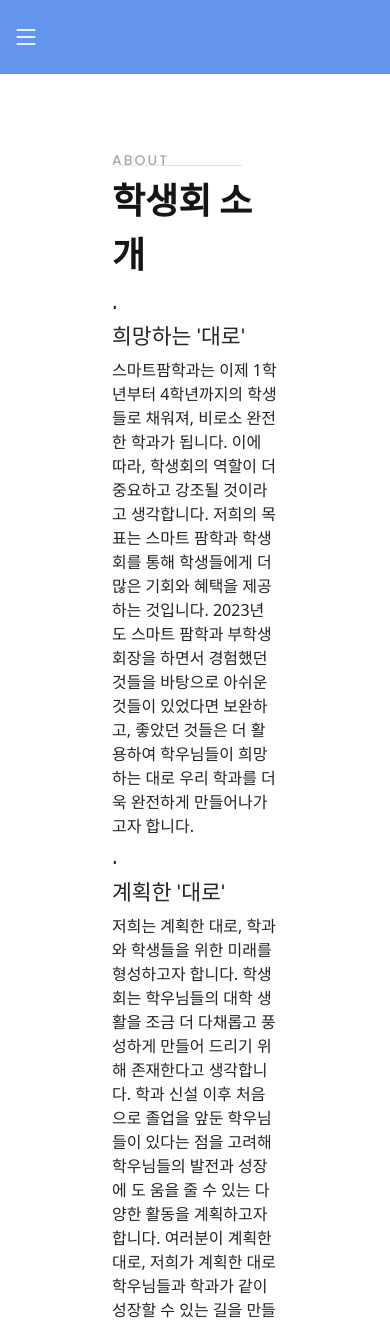
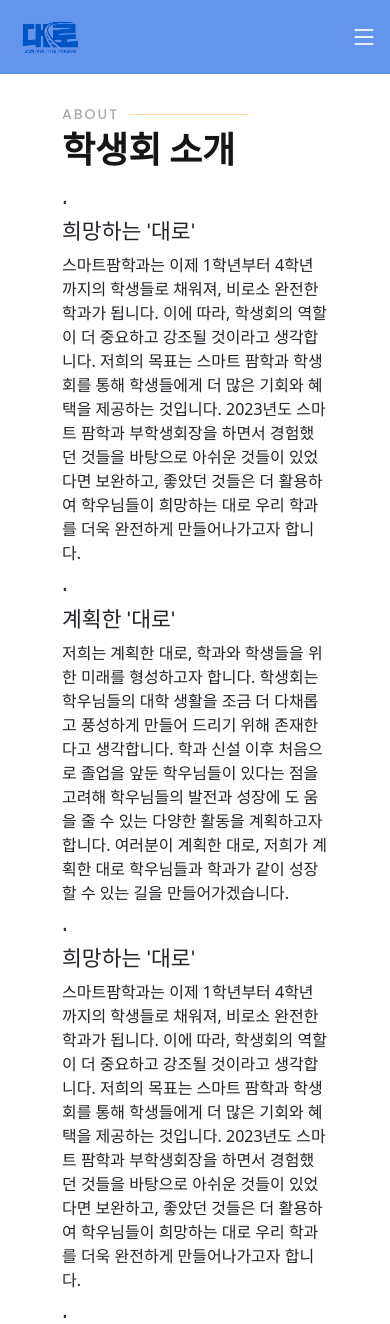
Before and after one commit to danuni29/SF-Council-Website, a Django app: page /about/ in a window 390 px wide. Shown: the top 1324 px of the page. Run offline with Django 4.2, Linux system fonts and the light colour scheme; some libraries are stand-ins or nearby versions.

Commit message:
모바일버전 수정

```diff
--- a/about/templates/about/about.html
+++ b/about/templates/about/about.html
@@ -5,7 +5,8 @@
 
 <section id="team" class="team">
       <div class="container" data-aos="fade-up">
-        <div class="section-title" style="padding: 100px">
+{#        <div class="section-title" style="padding: 100px">#}
+        <div class="section-title" style="padding: 50px">
           <link href="https://cdn.jsdelivr.net/npm/bootstrap@5.3.2/dist/css/bootstrap.min.css" rel="stylesheet" integrity="sha384-T3c6CoIi6uLrA9TneNEoa7RxnatzjcDSCmG1MXxSR1GAsXEV/Dwwykc2MPK8M2HN" crossorigin="anonymous">
           <script src="https://cdn.jsdelivr.net/npm/bootstrap@5.3.2/dist/js/bootstrap.bundle.min.js" integrity="sha384-C6RzsynM9kWDrMNeT87bh95OGNyZPhcTNXj1NW7RuBCsyN/o0jlpcV8Qyq46cDfL" crossorigin="anonymous"></script>
           <h2>ABOUT</h2>
--- a/about/templates/about/contact.html
+++ b/about/templates/about/contact.html
@@ -4,7 +4,7 @@
 
     <section id="contact" class="contact">
       <div class="container" data-aos="fade-up">
-        <div class="section-title" style="padding: 100px">
+        <div class="section-title" style="padding: 50px">
           <h2>Contact</h2>
           <p>Contact Us</p>
         </div>
@@ -18,6 +18,7 @@
 
             <!-- 첫 번째 열 -->
             <div class="col-lg-4" style="padding: 40px">
+{#            <div class="col-lg-4">#}
                 <div class="info">
                     <div class="address">
                         <i class="bi bi-geo-alt"></i>
--- a/home/templates/home/layout.html
+++ b/home/templates/home/layout.html
@@ -6,6 +6,7 @@
 <head>
     <meta charset="utf-8">
     <meta content="width=device-width, initial-scale=1.0" name="viewport">
+{#    <meta name="viewport" content="width=1280">#}
 
     <title>대로 학생회</title>
     <meta content="" name="description">
@@ -44,6 +45,7 @@
     <script src="{% static 'home/vendor/isotope-layout/isotope.pkgd.min.js' %}"></script>
     <script src="{% static 'home/vendor/swiper/swiper-bundle.min.js' %}"></script>
     <script src="{% static 'home/vendor/php-email-form/validate.js' %}"></script>
+    <script src="https://code.jquery.com/jquery-3.6.4.min.js"></script>
 
 
     <!-- Template Main JS File -->
@@ -57,23 +59,21 @@
     * License: https://bootstrapmade.com/license/
     ======================================================== -->
 
-    <style>
-        .navbar-left{
-                  flex: 1; /* 1/3 영역 차지 */
-      text-align: left;
-        }
-
-        .navbar-center {
-      flex: 1; /* 1/3 영역 차지 */
-      text-align: center;
-            margin-right: 450px;
-        }
-    </style>
+{#    <style>#}
+{#        .navbar-left{#}
+{#                  flex: 1; /* 1/3 영역 차지 */#}
+{#      text-align: left;#}
+{#        }#}
+{##}
+{#        .navbar-center {#}
+{#      flex: 1; /* 1/3 영역 차지 */#}
+{#      text-align: center;#}
+{#            margin-right: 450px;#}
+{#        }#}
+{#    </style>#}
 </head>
 
 <body>
-
-
 
 <!-- ======= Header ======= -->
 <header id="header" class="fixed-top header-inner-pages">
@@ -81,11 +81,43 @@
 
         {#          <h1 class="logo me-auto me-lg-0"><a href="landing.html">Gp<span>.</span></a></h1>#}
         <!-- Uncomment below if you prefer to use an image logo -->
-        <a href="./" class="logo me-auto me-lg-0 navbar-left"><img src={% static 'home/img/logo.png' %} alt=""
+        <a href="/" class="logo me-auto me-lg-0 navbar-left"><img src={% static 'home/img/logo.png' %} alt=""
                                                        class="img-fluid"></a>
 
-        <nav id="navbar" class="navbar order-center order-lg-0 navbar-center">
-            <center>
+        <script>
+            $(document).ready(function () {
+                const toggleButton = $(".mobile-nav-toggle");
+                const mobileNavbar = $(".navbar");
+
+                toggleButton.on("click", function (e) {
+                    e.stopPropagation();
+                    console.log('Icon clicked');
+                    mobileNavbar.toggleClass("toggled");
+                    $('.navbar').toggleClass('navbar-mobile');
+                    toggleButton.toggleClass('bi-list bi-x');
+                });
+
+                // Close Icon 클릭 시
+                $(document).on('click', '.x', function (e) {
+                    e.stopPropagation();
+                    console.log('Close Icon clicked');
+                    mobileNavbar.removeClass('toggled');
+                    $('#accordionSidebar').removeClass('navbar-mobile');
+                    toggleButton.removeClass('bi-x').addClass('bi-list');
+                });
+                $(document).on('click', '.navbar .dropdown > a', function (e) {
+                    if ($('#navbar').hasClass('navbar-mobile')) {
+                        e.preventDefault();
+                        $(this).next().toggleClass('dropdown-active');
+                    }
+                });
+            });
+
+
+        </script>
+
+            <nav id="navbar" class="navbar order-center order-lg-0">
+                <div>
                     <ul>
                         <li><a class="nav-link" href="/">Home</a></li>
                         <li class="dropdown"><a href="#"><span>About</span> <i class="bi bi-chevron-down"></i></a>
@@ -96,23 +128,18 @@
                         <li><a class="nav-link" href="/notice">Notice</a></li>
                         <li class="dropdown"><a href="#"><span>Team</span> <i class="bi bi-chevron-down"></i></a>
                             <ul>
-                            <li class="dropdown"><a href="/organizations/intro_sns"><span>문화예술국</span> <i
-                                    class="bi bi-chevron-right"></i></a>
-                            </li>
-                            <li class="dropdown"><a href="/organizations/intro_col"><span>대외협력국</span> <i
-                                    class="bi bi-chevron-right"></i></a>
-                            </li>
-                            <li class="dropdown"><a href="/organizations/intro_wel"><span>학생복지국</span> <i
-                                    class="bi bi-chevron-right"></i></a>
-                            </li>
+                                <li><a href="/organizations/intro_sns">문화예술국</a></li>
+                                <li><a href="/organizations/intro_col">대외협력국</a></li>
+                                <li><a href="/organizations/intro_wel">학생복지국</a></li>
                             </ul>
                         </li>
                         <li><a class="nav-link" href="http://sfarm.taegon.kr:15011">Find Room</a></li>
+                    </ul>
+                </div>
+                <i class="bi bi-list mobile-nav-toggle"></i>
 
-                </ul>
-                <i class="bi bi-list mobile-nav-toggle"></i>
-            </center>
             </nav><!-- .navbar -->
+
 {#        <a href="#" class="get-started-btn scrollto">LOGIN</a>#}
 {#        {% if user.is_authenticated %}#}
 {#            <a href="/accounts/logout" class="get-started-btn scrollto">Log out</a>#}
@@ -123,6 +150,8 @@
 </header><!-- End Header -->
 
 {% block section %}{% endblock %}
+
+
 
 <!-- ======= Footer ======= -->
 <footer id="footer">
--- a/organizations/templates/organizations/intro_col.html
+++ b/organizations/templates/organizations/intro_col.html
@@ -7,13 +7,13 @@
     <section id="team" class="team">
       <div class="container" data-aos="fade-up">
 
-        <div class="section-title" style="padding: 100px">
+        <div class="section-title" style="padding: 50px">
           <h2>Team</h2>
           <p>대외협력국</p>
             <h3>국장 - 우나영</h3>
             <h1>.</h1>
-            <h4>대외협력국은 학우님들이 더 많은 혜택을 제공받을 수 있도록 제휴업체를 관리합니다.<br>뿐만 아니라 행사 진행에 필요한 업체와 컨택하여 원활한 학생회 운영에 기여합니다.<h4>
-                <img src="{% static 'home/img/dddd.png' %}" width="600px" height="500px">
+            <h5>대외협력국은 학우님들이 더 많은 혜택을 제공받을 수 있도록 제휴업체를 관리합니다.<br>뿐만 아니라 행사 진행에 필요한 업체와 컨택하여 원활한 학생회 운영에 기여합니다.<h4>
+                <img src="{% static 'home/img/dddd.png' %}" width="60%" height="50%">
         </div>
       </div>
 
--- a/organizations/templates/organizations/intro_sns.html
+++ b/organizations/templates/organizations/intro_sns.html
@@ -6,13 +6,13 @@
 <section id="team" class="team">
   <div class="container" data-aos="fade-up">
 
-    <div class="section-title" style="padding: 100px">
+    <div class="section-title" style="padding: 50px">
       <h2>Team</h2>
       <p>문화예술국</p>
-        <h3>국장 - 이유정</h3>
+        <h4>국장 - 이유정</h4>
             <h1>.</h1>
             <h4>문화예술국은 학과 행사뿐 아니라 학과 전체를 홍보합니다.<br>SNS를 통해 카드뉴스를 업로드 하여 학과에 대한 정보를 제공합니다.<h4>
-                <img src="{% static 'home/img/insta.png' %}" width="400px" height="500px">
+                <img src="{% static 'home/img/insta.png' %}" width="40%" height="50%">
     </div>
 
 
--- a/organizations/templates/organizations/intro_wel.html
+++ b/organizations/templates/organizations/intro_wel.html
@@ -7,13 +7,13 @@
     <section id="team" class="team">
       <div class="container" data-aos="fade-up">
 
-        <div class="section-title"  style="padding: 100px">
+        <div class="section-title"  style="padding: 50px">
           <h2>Team</h2>
           <p>학생복지국</p>
             <h3>국장 - 박신혜</h3>
             <h1>.</h1>
-            <h4>학생복지국은 학우님들의 복지를 위해 노력하고 있습니다.<br>1주일에 한번씩 과방 청소를 진행하며, 필요물품을 조사하고 관리합니다.<h4>
-                <img src="{% static 'home/img/bang.png' %}" width="600px" height="500px">
+            <h5>학생복지국은 학우님들의 복지를 위해 노력하고 있습니다.<br>1주일에 한번씩 과방 청소를 진행하며, 필요물품을 조사하고 관리합니다.<h5>
+                <img src="{% static 'home/img/bang.png' %}" width="60%" height="50%">
         </div>
 
 
```
Lines whose indentation alone changed are shown as unchanged.
